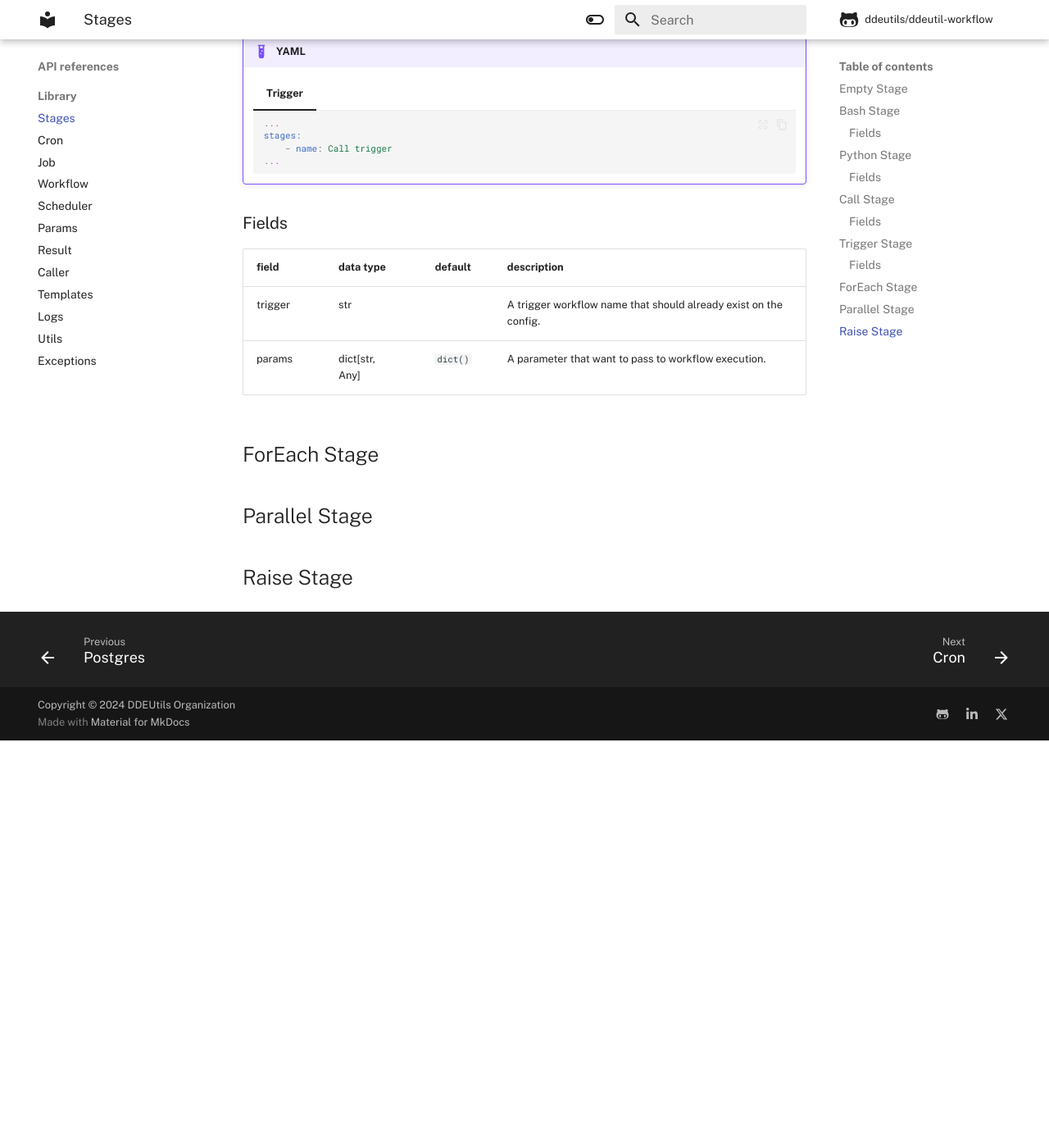
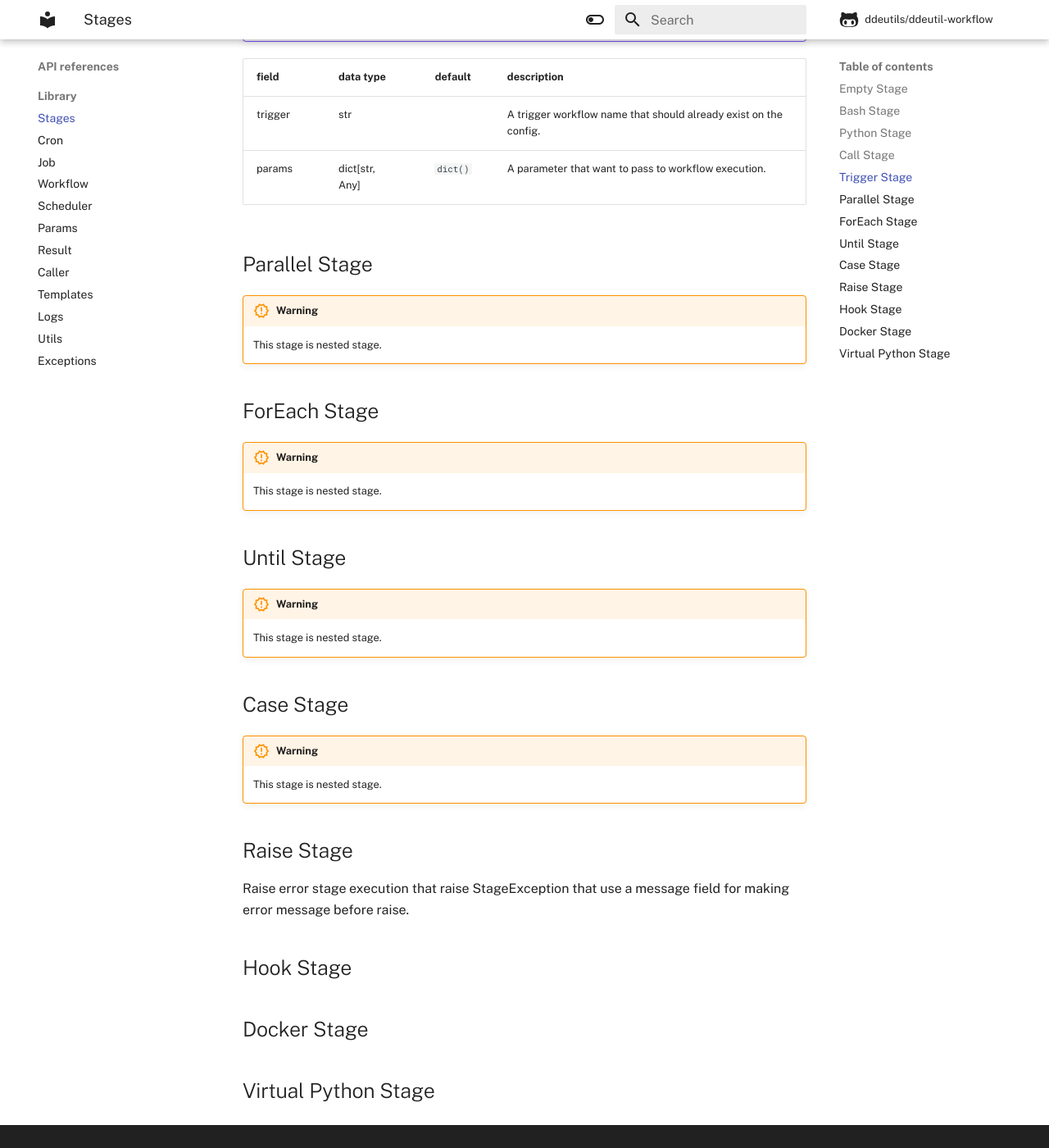
Before and after one commit to ddeutils/ddeutil-workflow, an MkDocs documentation site: the page built from docs/api/stages.md, in a window 1280 px wide and 1400 px high, scrolled down 3918 px. Shown: the whole window at 82% size. Built offline with MkDocs 1.6.1 and Material for MkDocs 9.7.7, drawn with Linux system fonts in a browser that asks for light colours; comment, search, counter and statistics services are not loaded; before the commit the page ends 4821 px from its top, so only the background shows below that.

Commit message:
:page_facing_up: docs: update stage doc file.

````diff
--- a/docs/api/stages.md
+++ b/docs/api/stages.md
@@ -115,8 +115,6 @@ issue.
         ...
         ```
 
-### Fields
-
 | field   | data type      | default  | description                                                                           |
 |---------|----------------|:--------:|---------------------------------------------------------------------------------------|
 | bash    | str            |          | A bash statement that want to execute.                                                |
@@ -143,8 +141,6 @@ such as import your installed package.
                 print(sys.version_info)
         ...
         ```
-
-### Fields
 
 | field | data type      | default  | description                                                 |
 |-------|----------------|:--------:|-------------------------------------------------------------|
@@ -176,8 +172,6 @@ objective to invoked by this stage object.
         ...
         ```
 
-### Fields
-
 | field  | alias | data type           | default  | description                                                  |
 |--------|-------|---------------------|:--------:|--------------------------------------------------------------|
 | uses   |       | str                 |          | A pointer that want to load function from the call registry. |
@@ -200,16 +194,43 @@ dynamic parameters workflow for common use-case.
         ...
         ```
 
-### Fields
-
 | field     | data type      | default  | description                                                      |
 |-----------|----------------|:--------:|------------------------------------------------------------------|
 | trigger   | str            |          | A trigger workflow name that should already exist on the config. |
 | params    | dict[str, Any] | `dict()` | A parameter that want to pass to workflow execution.             |
 
 
+## Parallel Stage
+
+!!! warning
+
+    This stage is nested stage.
+
 ## ForEach Stage
 
-## Parallel Stage
+!!! warning
+
+    This stage is nested stage.
+
+## Until Stage
+
+!!! warning
+
+    This stage is nested stage.
+
+## Case Stage
+
+!!! warning
+
+    This stage is nested stage.
 
 ## Raise Stage
+
+Raise error stage execution that raise StageException that use a message field
+for making error message before raise.
+
+## Hook Stage
+
+## Docker Stage
+
+## Virtual Python Stage
````
Also changed, not shown: docs/api/job.md (+12 -5 lines), 1 other file.
